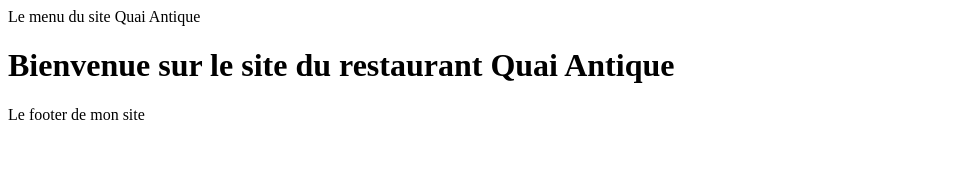
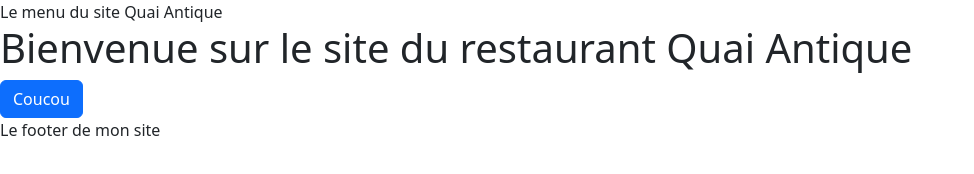
Before and after one commit to DuffyA/Projet-Quai-antique, a website with bundled scripts: page index.html in a window 1280 px wide. Shown: the whole page, without its empty margins (0-974 px from the left). Built offline with nearby package versions, Linux system fonts and the light colour scheme; files whose address does not match are found by name.

Commit message:
Install Bootstrap

```diff
--- a/index.html
+++ b/index.html
@@ -3,7 +3,9 @@
 <head>
     <meta charset="UTF-8">
     <meta name="viewport" content="width=device-width, initial-scale=1.0">
-    <title>Document</title>
+    <link rel="stylesheet" href="node_modules/bootstrap/dist/css/bootstrap.min.css">
+    <link rel="stylesheet" href="node_modules/bootstrap-icons/font/bootstrap-icons.css">
+        <title>Document</title>
 </head>
 <body>
 
@@ -16,5 +18,7 @@
     <footer>Le footer de mon site</footer>
 
     <script type="module" src="./Router/Router.js"></script>
+    <script src="node_modules/bootstrap/dist/js/bootstrap.bundle.min.js"></script>
+
 </body>
 </html>
--- /dev/null
+++ b/package.json
@@ -0,0 +1,6 @@
+{
+  "dependencies": {
+    "bootstrap": "^5.3.7",
+    "bootstrap-icons": "^1.13.1"
+  }
+}
--- a/pages/home.html
+++ b/pages/home.html
@@ -1 +1,3 @@
 <h1>Bienvenue sur le site du restaurant Quai Antique</h1>
+
+<button class="btn btn-primary">Coucou</button>
```
Also changed, not shown: 2 other files.
